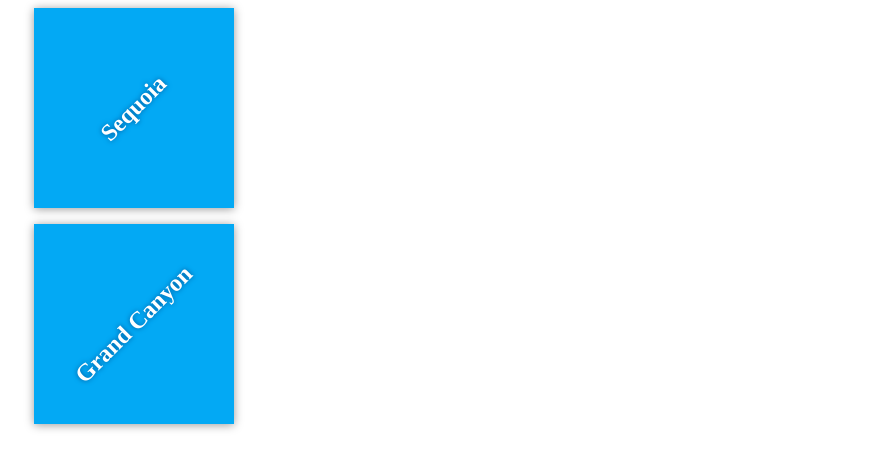
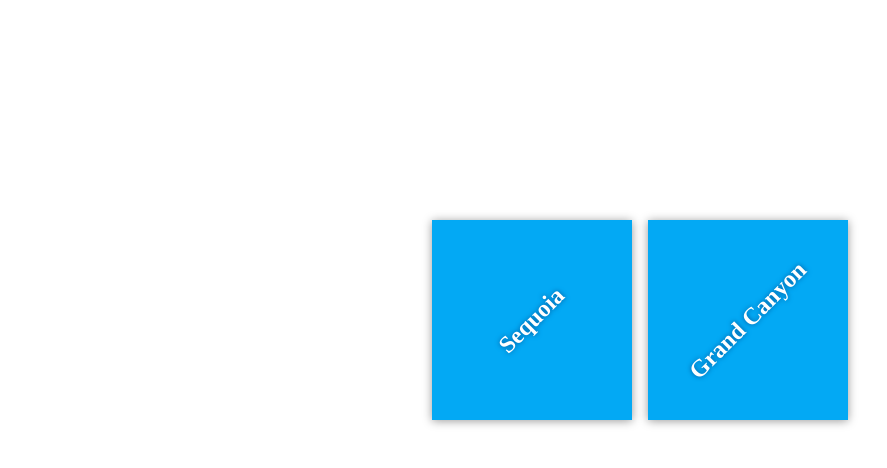
Before and after one commit to c-mcdonnell/national-parks, a plain HTML site: page index.html in a window 1280 px wide. Shown: the whole page, without its empty margins (0-887 px from the left). Drawn offline with Linux system fonts and the light colour scheme; files that its build step writes are made by us from their sources.

Commit message:
Add containers

```diff
--- a/app.css
+++ b/app.css
@@ -14,6 +14,12 @@ body {
     display: flex;
     margin: 0;
     height: 80%;
+}
+
+.container{
+    margin: auto;
+    padding: lem;
+    width: 80%;
 }
 
 .destination-container {
```
